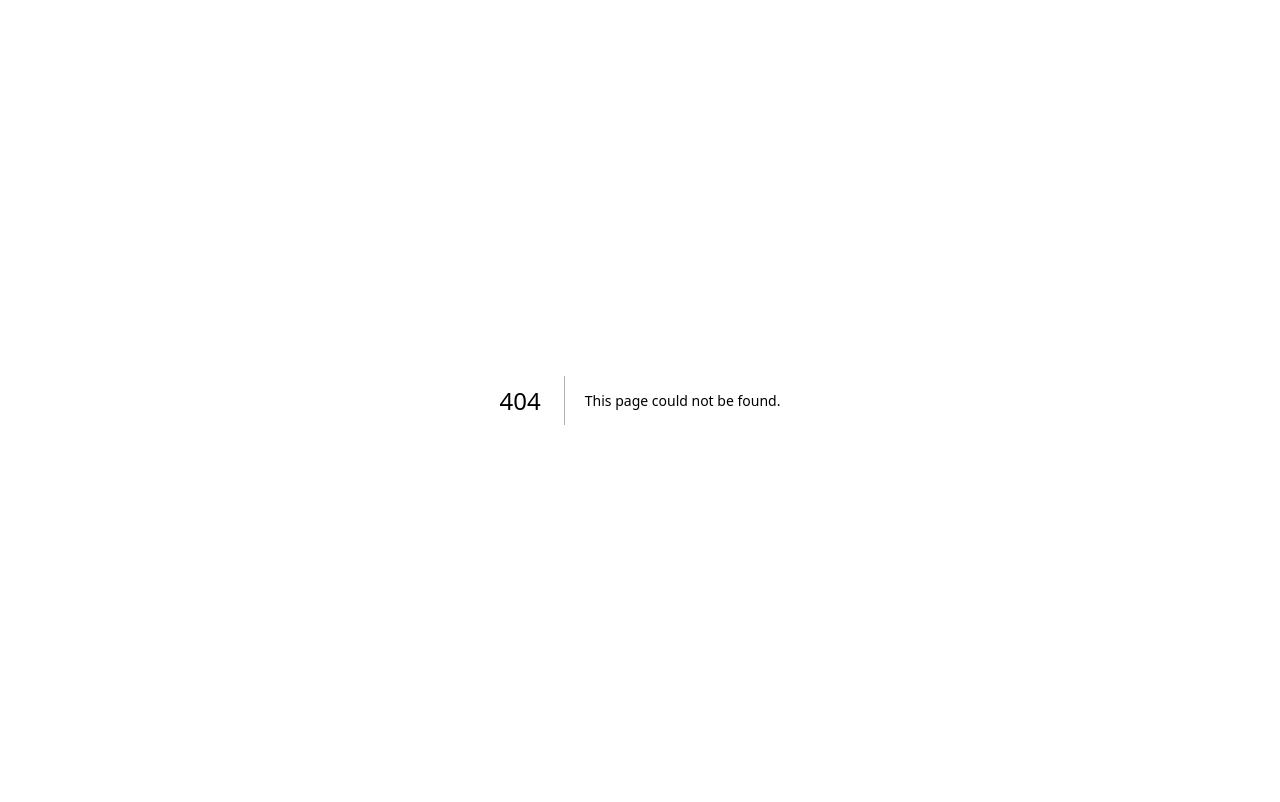
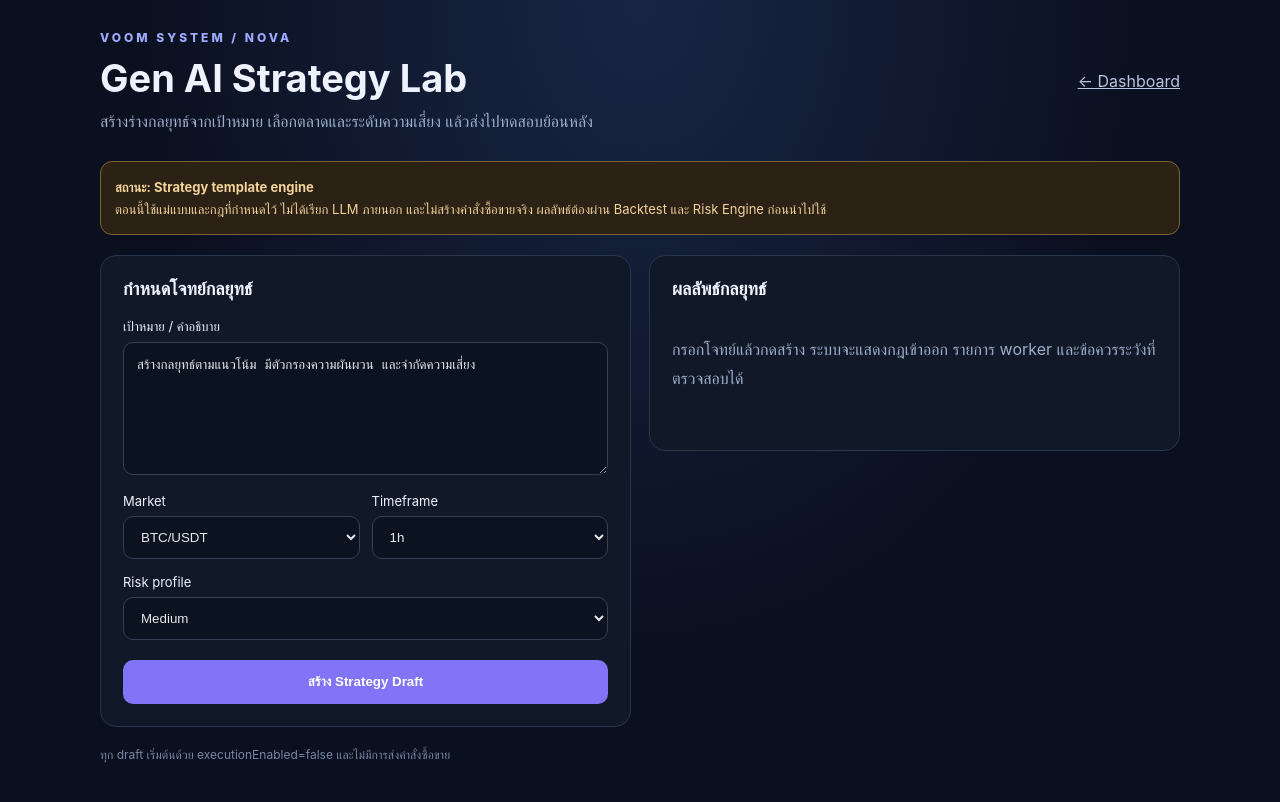
Before and after one commit to vutting895/VOOM_SYSTEM-NOVA-AI, a Next.js app in the folder frontend/: page /gen-ai in a window 1280 px wide. Before the commit this address had no page. Shown: the top 802 px of the page. Built offline with nearby package versions, Linux system fonts and the light colour scheme.

Commit message:
Add VOOM_SYSTEM frontend and API routes

```diff
--- /dev/null
+++ b/frontend/app/gen-ai/page.jsx
@@ -0,0 +1,46 @@
+'use client';
+import { useState } from 'react';
+import Link from 'next/link';
+
+export default function GenAIPage() {
+  const [prompt, setPrompt] = useState('สร้างกลยุทธ์ตามแนวโน้ม มีตัวกรองความผันผวน และจำกัดความเสี่ยง');
+  const [market, setMarket] = useState('BTC/USDT');
+  const [timeframe, setTimeframe] = useState('1h');
+  const [risk, setRisk] = useState('medium');
+  const [strategy, setStrategy] = useState(null);
+  const [error, setError] = useState('');
+  const [busy, setBusy] = useState(false);
+  async function generate(e) {
+    e.preventDefault(); setBusy(true); setError(''); setStrategy(null);
+    try {
+      const res = await fetch('/api/gen-ai/generate', { method: 'POST', headers: { 'Content-Type': 'application/json' }, body: JSON.stringify({ prompt, market, timeframe, risk }) });
+      const data = await res.json();
+      if (!res.ok) throw new Error(data.error || 'สร้างกลยุทธ์ไม่สำเร็จ');
+      setStrategy(data.strategy);
+    } catch (e) { setError(e.message || 'ไม่สามารถเรียกบริการได้'); }
+    finally { setBusy(false); }
+  }
+  const panel = {background:'#111827',border:'1px solid #29354b',borderRadius:16,padding:22};
+  const field = {width:'100%',background:'#0b1220',color:'#e5e7eb',border:'1px solid #344155',borderRadius:10,padding:'12px 13px',marginTop:7};
+  return <main style={{maxWidth:1120,margin:'0 auto',padding:'30px 20px 60px',color:'#eef2ff'}}>
+    <header style={{display:'flex',justifyContent:'space-between',alignItems:'center',gap:16,flexWrap:'wrap',marginBottom:30}}><div><div style={{color:'#9eabff',fontSize:12,letterSpacing:3,fontWeight:800}}>VOOM SYSTEM / NOVA</div><h1 style={{fontSize:38,margin:'10px 0'}}>Gen AI Strategy Lab</h1><p style={{color:'#9caecb',margin:0}}>สร้างร่างกลยุทธ์จากเป้าหมาย เลือกตลาดและระดับความเสี่ยง แล้วส่งไปทดสอบย้อนหลัง</p></div><Link href="/" style={{color:'#b9c4dd'}}>← Dashboard</Link></header>
+    <div style={{border:'1px solid #7b6035',background:'#2b2115',color:'#f4d39a',padding:14,borderRadius:12,marginBottom:20,fontSize:13,lineHeight:1.7}}><b>สถานะ: Strategy template engine</b><br/>ตอนนี้ใช้แม่แบบและกฎที่กำหนดไว้ ไม่ได้เรียก LLM ภายนอก และไม่สร้างคำสั่งซื้อขายจริง ผลลัพธ์ต้องผ่าน Backtest และ Risk Engine ก่อนนำไปใช้</div>
+    <div style={{display:'grid',gridTemplateColumns:'repeat(auto-fit,minmax(300px,1fr))',gap:18,alignItems:'start'}}>
+      <form onSubmit={generate} style={panel}>
+        <h2 style={{marginTop:0}}>กำหนดโจทย์กลยุทธ์</h2><label style={{display:'block',marginTop:18,fontSize:13}}>เป้าหมาย / คำอธิบาย<textarea value={prompt} onChange={e=>setPrompt(e.target.value)} maxLength={1200} required rows={5} style={{...field,resize:'vertical',lineHeight:1.6}} placeholder="เช่น กลยุทธ์ breakout ที่ใช้ volume ยืนยัน"/></label>
+        <div style={{display:'grid',gridTemplateColumns:'1fr 1fr',gap:12,marginTop:15}}><label style={{fontSize:13}}>Market<select value={market} onChange={e=>setMarket(e.target.value)} style={field}>{['BTC/USDT','ETH/USDT','EUR/USD','XAU/USD','US30'].map(x=><option key={x}>{x}</option>)}</select></label><label style={{fontSize:13}}>Timeframe<select value={timeframe} onChange={e=>setTimeframe(e.target.value)} style={field}>{['5m','15m','1h','4h','1d'].map(x=><option key={x}>{x}</option>)}</select></label></div>
+        <label style={{display:'block',marginTop:15,fontSize:13}}>Risk profile<select value={risk} onChange={e=>setRisk(e.target.value)} style={field}><option value="low">Low — conservative</option><option value="medium">Medium</option><option value="high">High — aggressive template</option></select></label>
+        <button disabled={busy} style={{width:'100%',marginTop:20,padding:14,border:0,borderRadius:10,background:'#8274f7',color:'white',fontWeight:800,cursor:'pointer'}}>{busy?'กำลังสร้าง…':'สร้าง Strategy Draft'}</button>
+        {error&&<p role="alert" style={{color:'#ffaaa3',marginBottom:0}}>{error}</p>}
+      </form>
+      <section style={panel}><h2 style={{marginTop:0}}>ผลลัพธ์กลยุทธ์</h2>{!strategy?<div style={{color:'#9caecb',padding:'35px 0',lineHeight:1.8}}>กรอกโจทย์แล้วกดสร้าง ระบบจะแสดงกฎเข้าออก รายการ worker และข้อควรระวังที่ตรวจสอบได้</div>:<div>
+        <div style={{display:'inline-block',fontSize:11,color:'#c7f9df',border:'1px solid #28634c',borderRadius:30,padding:'5px 10px'}}>DRAFT · NOT BACKTESTED</div><h3 style={{fontSize:24,marginBottom:6}}>{strategy.name}</h3><p style={{color:'#9caecb',fontSize:13}}>{strategy.market} · {strategy.timeframe} · Risk: {strategy.riskProfile}</p>
+        <h3 style={{fontSize:14,marginTop:22}}>Entry workers</h3><div style={{display:'flex',gap:8,flexWrap:'wrap'}}>{strategy.entryWorkers.map(w=><span key={w} style={{background:'#202a40',border:'1px solid #35425d',padding:'7px 9px',borderRadius:8,fontSize:12}}>{w}</span>)}</div>
+        <h3 style={{fontSize:14,marginTop:22}}>Exit template</h3><p>Take profit: <b>{strategy.exit.takeProfitPct}%</b> · Stop loss: <b>{strategy.exit.stopLossPct}%</b></p><p style={{color:'#bdc8df',lineHeight:1.7}}>{strategy.rationale}</p>
+        <div style={{fontSize:12,color:'#f2d49b',background:'#2b2115',padding:12,borderRadius:9,lineHeight:1.7}}>{strategy.warning}</div>
+        <button onClick={()=>navigator.clipboard?.writeText(JSON.stringify(strategy,null,2))} style={{marginTop:15,padding:'10px 13px',borderRadius:9,border:'1px solid #45516a',background:'#182236',color:'#e7edff',cursor:'pointer'}}>คัดลอก JSON</button> <Link href="/marketplace" style={{color:'#b9b1ff',marginLeft:12}}>ไป Marketplace →</Link>
+      </div>}</section>
+    </div>
+    <p style={{color:'#7786a2',fontSize:12,marginTop:20}}>ทุก draft เริ่มต้นด้วย executionEnabled=false และไม่มีการส่งคำสั่งซื้อขาย</p>
+  </main>;
+}
```
